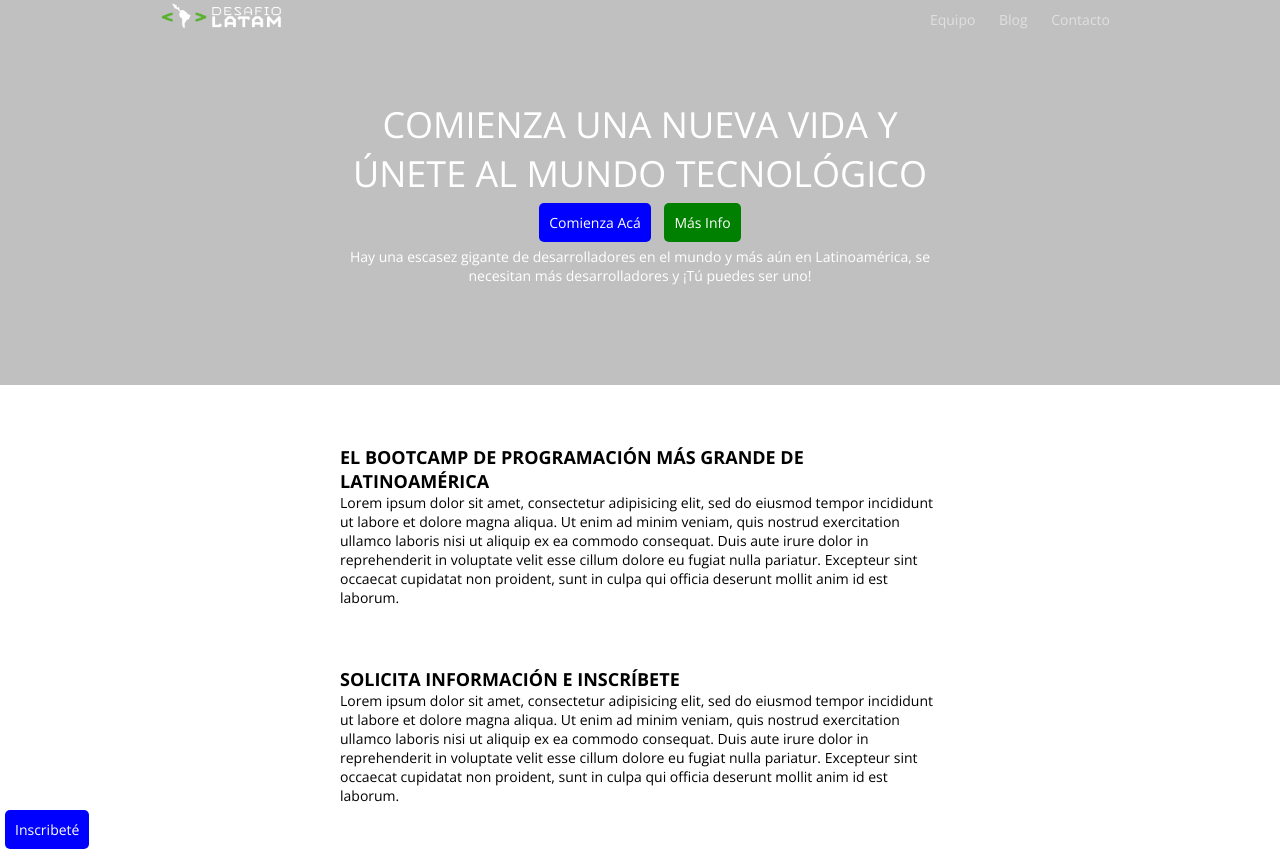
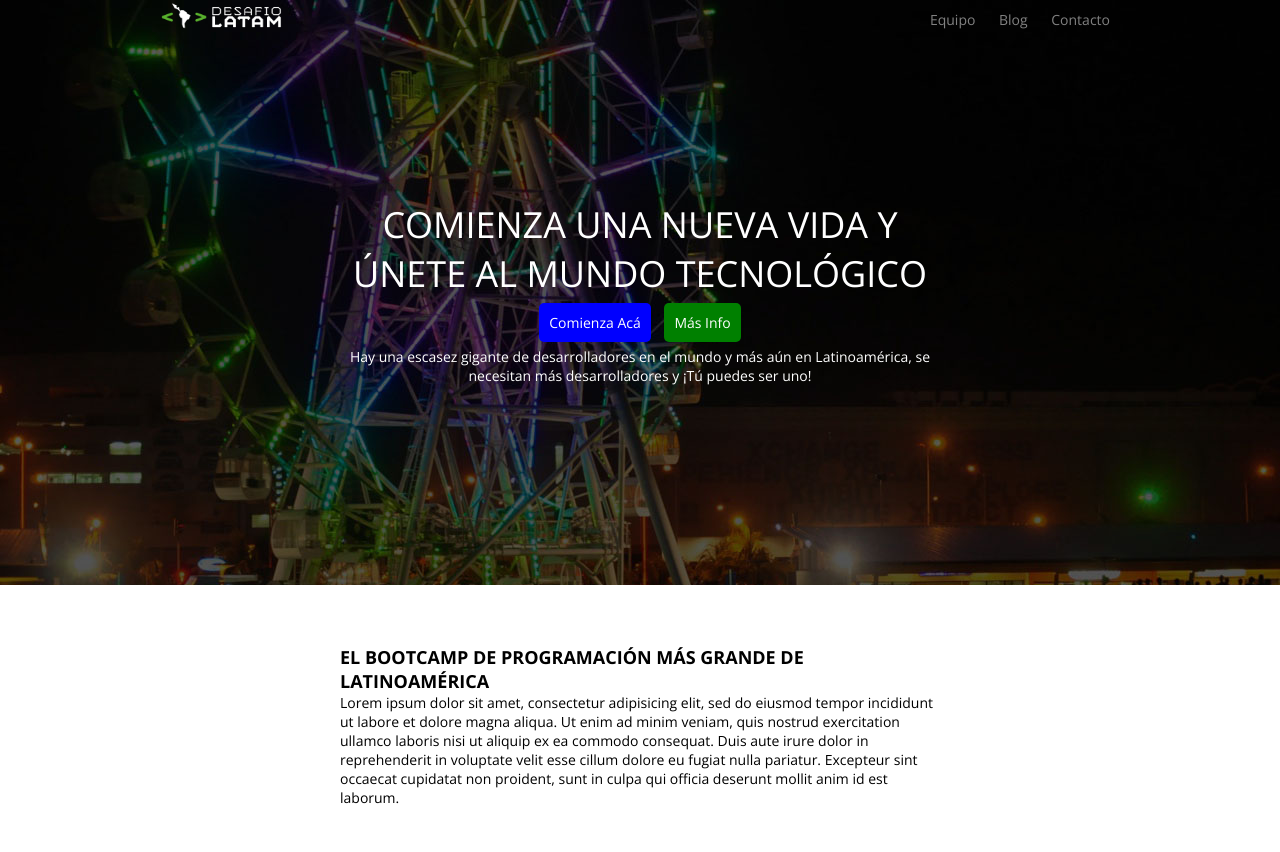
Before and after one commit to Dreamsroses/actividad004, a plain HTML site: page index.html in a window 1280 px wide. Shown: the top 852 px of the page. Drawn offline with nearby package versions, Linux system fonts and the light colour scheme.

Commit message:
Se agrega imagen en header

```diff
--- a/style.css
+++ b/style.css
@@ -48,9 +48,9 @@ section{
 /* Header */
 header{
 	color: white;
-	background-color: silver;
+	background-image: url(./images/bg.jpeg);
 	text-align: center;
-	padding: 100px 0px;
+	padding: 200px 10px;
 }
 
 /* Navegación */
```
Also changed, not shown: index.html (+1 -0 lines).
